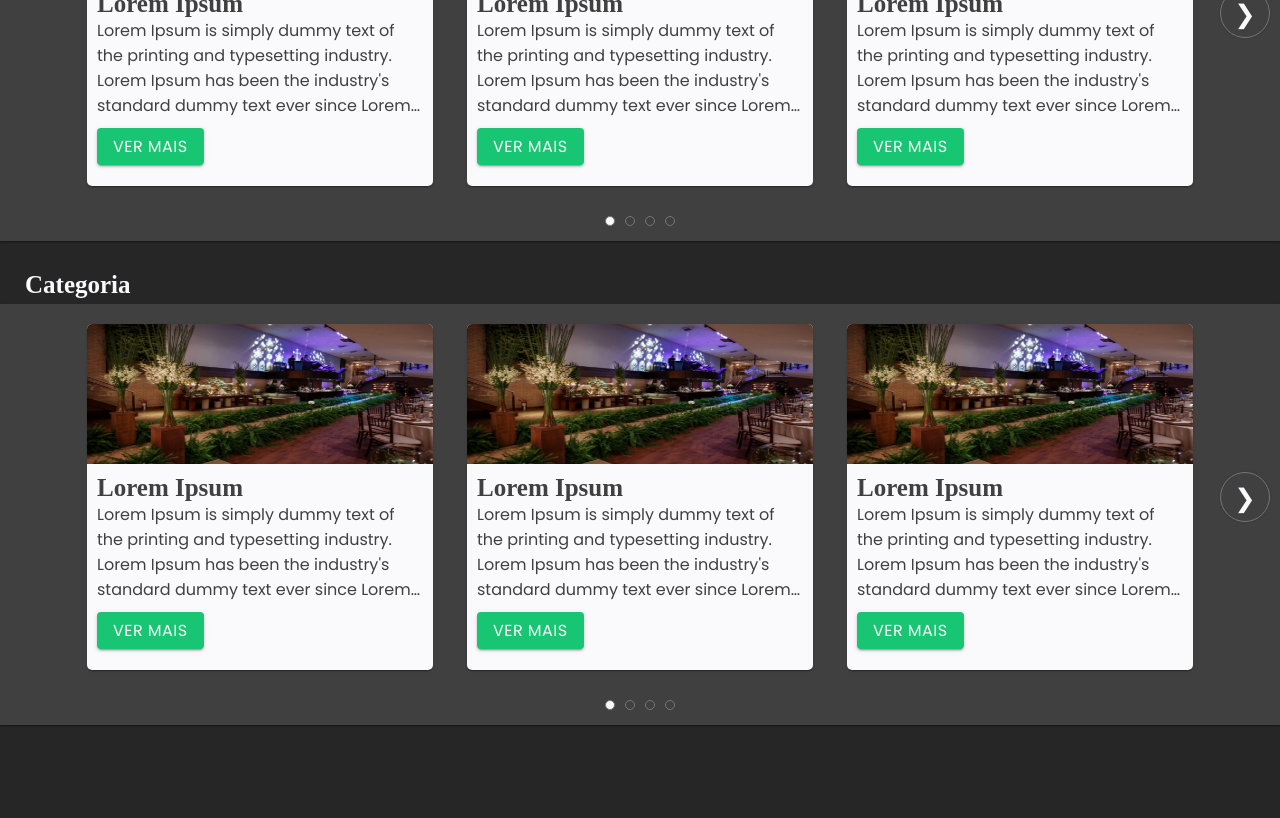
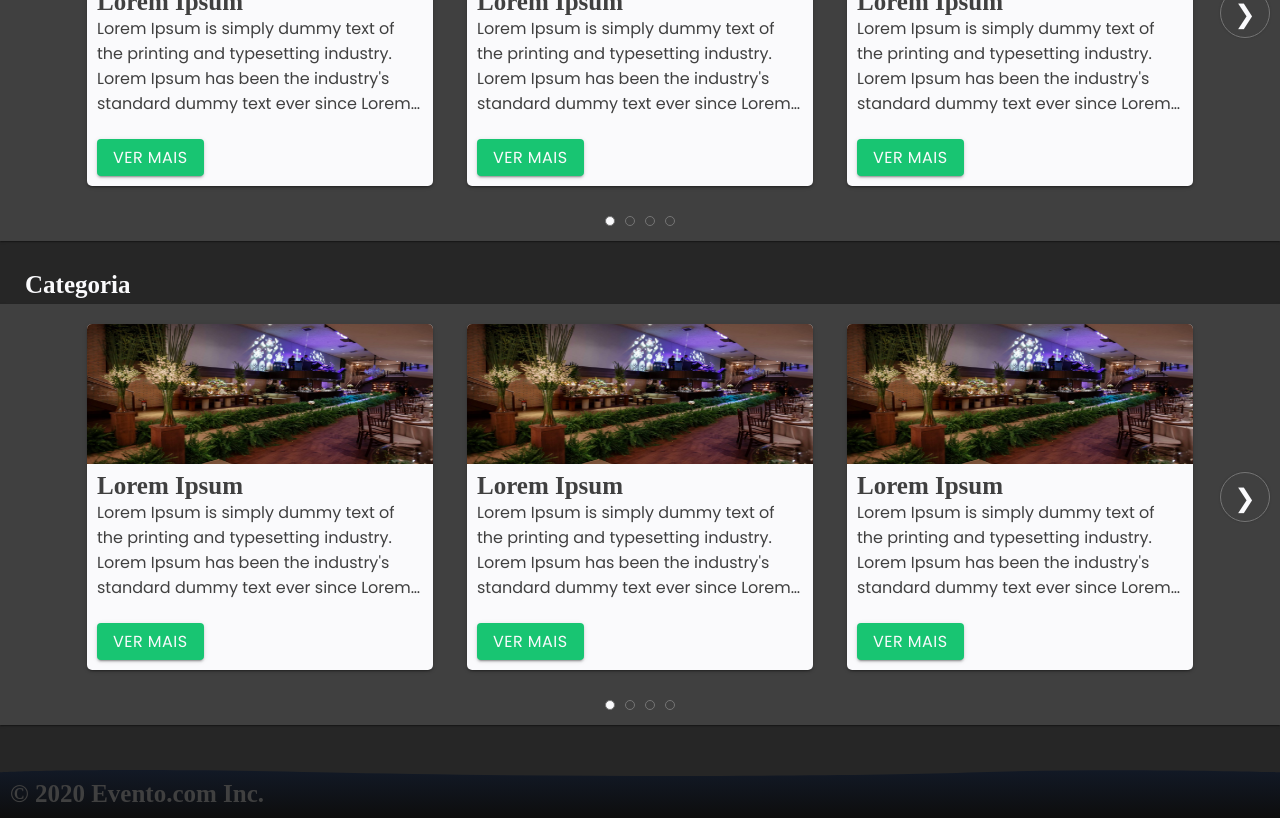
Before and after one commit to MatheusBVieira/evento-dot-com-frontend, a Next.js app: page / in a window 1280 px wide. Shown: the part 1360-2178 px from the top of the page. Before the commit the page ends 2110 px from the top, so only its background shows below. Built offline with nearby package versions, Linux system fonts and the light colour scheme; a web font is replaced by a local one.

Commit message:
Feat footer

```diff
--- a/components/CardEvento/styled.tsx
+++ b/components/CardEvento/styled.tsx
@@ -5,19 +5,23 @@
 export const CardContainer = styled.div`
   width: 346px;
   height: 346px;
-  background-color: ${({ theme }) => theme.colors.backgroundLight};
-  ${({ theme }) => theme.elevation[0]}
-  border-radius: 0.5rem;
   margin: 1rem;
   overflow: hidden;
+  background-color: ${({ theme }) => theme.colors.backgroundLight};
+  border-radius: 0.5rem;
+  ${({ theme }) => theme.elevation[1]}
 `;
 
 export const EventoImage = styled.div`
   width: 100%;
+  height: 40%;
 `;
 
 export const EventoDetalhe = styled.div`
+  display: flex;
+  flex-direction: column;
   padding: 1rem;
+  height: 60%;
 `;
 
 export const EventoNome = styled.p`
@@ -34,8 +38,8 @@
 
 export const StyledButton = styled(Button)`
   && {
-    margin-top: 1rem;
-    display: block;
+    width: fit-content;
+    margin-top: auto;
     font: ${({ theme }) => theme.fonts.regular};
   }
 `;
--- a/components/Carousel/Carousel.tsx
+++ b/components/Carousel/Carousel.tsx
@@ -5,7 +5,11 @@
   .rec.rec-arrow {
     color: ${({ theme }) => theme.colors.ligthText};
     background-color: transparent;
-    border: 1px solid  ${({ theme }) => theme.colors.complementText}
+    border: 1px solid  ${({ theme }) => theme.colors.complementText};
+
+    @media (max-width: 725px){
+      display: none;
+    }
   }
 
   .rec.rec-arrow:hover, .rec.rec-arrow:focus {
--- a/components/Footer/Footer.tsx
+++ b/components/Footer/Footer.tsx
@@ -1,5 +1,16 @@
+import Image from 'next/image';
+
+import { FooterContainer, FooterImage, TextContainer } from './styled';
+
 const Footer = () => {
-  return <div></div>;
+  return (
+    <FooterContainer>
+      <FooterImage>
+        <Image src="/footer-background.svg" layout="fill" />
+      </FooterImage>
+      <TextContainer>© 2020 Evento.com Inc.</TextContainer>
+    </FooterContainer>
+  );
 };
 
 export default Footer;
--- a/components/Footer/styled.tsx
+++ b/components/Footer/styled.tsx
@@ -1 +1,25 @@
 import styled from 'styled-components';
+
+export const FooterContainer = styled.footer`
+  width: 100%;
+  height: 70px;
+  position: relative;
+  margin-top: 2rem;
+`;
+
+export const FooterImage = styled.div`
+  width: 100%;
+  height: 100%;
+  position: absolute;
+  z-index: -1;
+`;
+
+export const TextContainer = styled.section`
+  max-width: 1280px;
+  height: 100%;
+  display: flex;
+  margin: auto;
+  align-items: flex-end;
+  padding: 1rem;
+  font: ${({ theme }) => theme.fonts.title};
+`;
--- a/components/index.tsx
+++ b/components/index.tsx
@@ -4,6 +4,8 @@
 
 export { default as FadeIn } from './FadeIn';
 
+export { default as Footer } from './Footer';
+
 export { default as Header } from './Header';
 
 export { default as ProgressBar } from './ProgressBar';
--- a/containers/MainContainer/DestaqueEvento/styled.tsx
+++ b/containers/MainContainer/DestaqueEvento/styled.tsx
@@ -2,7 +2,7 @@
 
 import { Divider, Button } from '@material-ui/core';
 
-export const StyledContainer = styled.div`
+export const StyledContainer = styled.article`
   max-width: 1280px;
   margin: 2.5rem auto;
   padding: 2.5rem;
--- a/containers/MainContainer/ListCategoriaEvento/styled.tsx
+++ b/containers/MainContainer/ListCategoriaEvento/styled.tsx
@@ -1,6 +1,6 @@
 import styled from 'styled-components';
 
-export const Container = styled.div`
+export const Container = styled.article`
   width: 100%;
   margin: 2.5rem 0;
 `;
--- a/containers/MainContainer/MainContainer.tsx
+++ b/containers/MainContainer/MainContainer.tsx
@@ -1,5 +1,5 @@
 import Image from 'next/image';
-import { Header } from '../../components';
+import { Header, Footer } from '../../components';
 import { PageMain, Content, BackgoundImage } from './styled';
 
 import DestaqueEvento from './DestaqueEvento';
@@ -18,6 +18,7 @@
         <ListCategoriaEvento />
         <ListCategoriaEvento />
       </Content>
+      <Footer />
     </PageMain>
   );
 };
--- a/containers/MainContainer/styled.tsx
+++ b/containers/MainContainer/styled.tsx
@@ -1,6 +1,6 @@
 import styled from 'styled-components';
 
-export const PageMain = styled.div`
+export const PageMain = styled.main`
   display: flex;
   flex-direction: column;
   align-items: center;
@@ -8,7 +8,7 @@
   width: 100vw;
 `;
 
-export const Content = styled.div`
+export const Content = styled.section`
   position: relative;
   width: 100%;
 `;
```
Also changed, not shown: components/Header/styled.tsx (+6 -7 lines), public/footer-background.svg.
